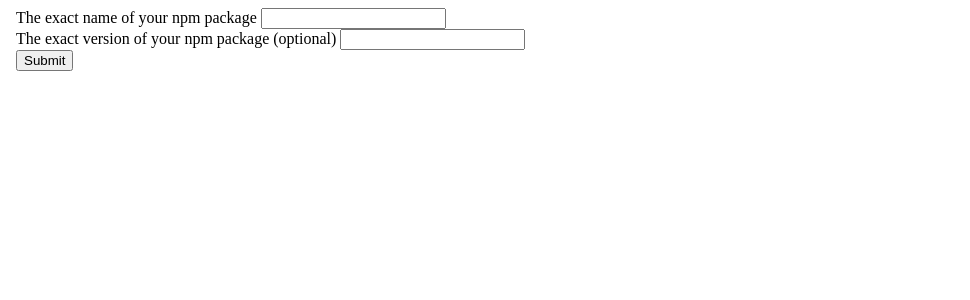
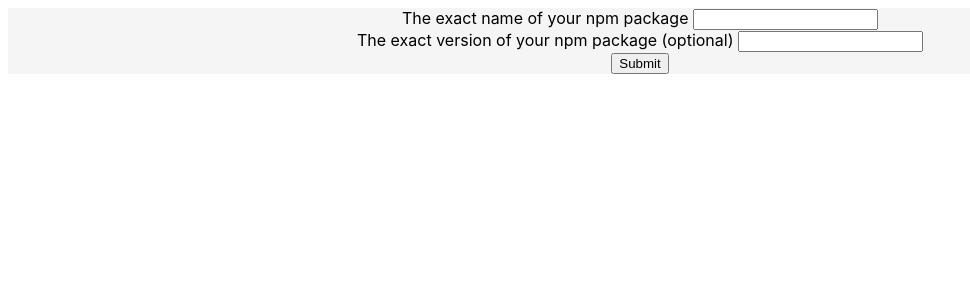
Before and after one commit to CollinEMac/npm-dependency-viewer, a SvelteKit app: page / in a window 1280 px wide. Shown: the top 300 px of the page, without its empty margins (0-970 px from the left). Built offline with nearby package versions, Linux system fonts and the light colour scheme.

Commit message:
Add styling and display history as name

```diff
--- a/src/routes/+page.svelte
+++ b/src/routes/+page.svelte
@@ -40,18 +40,16 @@
     <button type="submit">Submit</button>
   </form>
 
-  <div class="history">
-    {#if history}
-      {history}
-    {/if}
-  </div>
-
   <div class="package-name">
     {#if form}
-      {#if form.version}
-        <h2>{`${form.name} @ ${form.version}: `}</h2>
+      {#if !!history}
+        <h2>{history}</h2>
       {:else}
-        <h2>{`${form.name}: `}</h2>
+        {#if form.version}
+          <h2>{`${form.name} @ ${form.version}: `}</h2>
+        {:else}
+          <h2>{`${form.name}: `}</h2>
+        {/if}
       {/if}
       {#if !!form.versions}
         {#each Object.entries(form.versions) as [version, versionObject]}
@@ -59,10 +57,10 @@
             <summary>{version}</summary>
             {#if versionObject.dependencies && Object.keys(versionObject.dependencies).length !== 0}
               {#each Object.entries(versionObject.dependencies) as [dependency, depVersion]}
-                <h3>
+                <div>
                   {dependency}: {depVersion}
                   <button on:click={getSubDeps(dependency, depVersion)}> Get Sub Dependencies</button>
-                </h3>
+                </div>
               {/each}
             {:else}
               No dependencies
@@ -84,3 +82,13 @@
     {/if}
   </div>
 </body>
+
+<style>
+  body {
+    font-family: -apple-system, BlinkMacSystemFont, 'Segoe UI', Roboto, Oxygen, Ubuntu, Cantarell, 'Open Sans', 'Helvetica Neue', sans-serif;
+    text-align: center;
+    margin: 0;
+    padding: 0;
+    background-color: #f5f5f5;
+  }
+</style>
```
